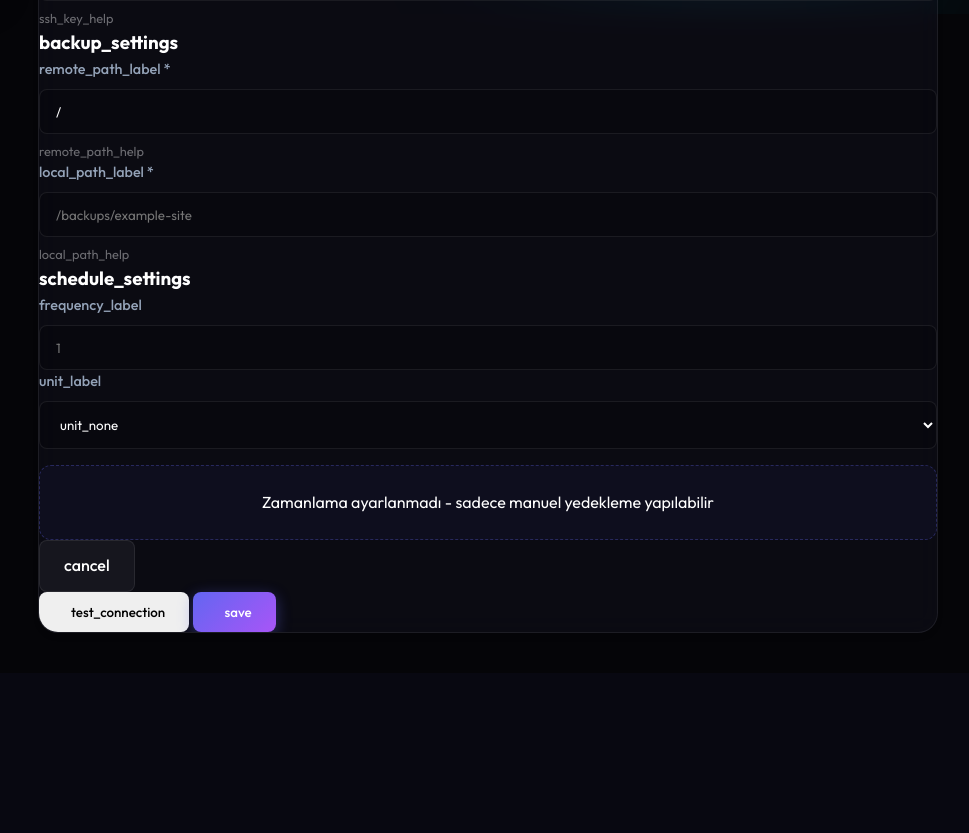
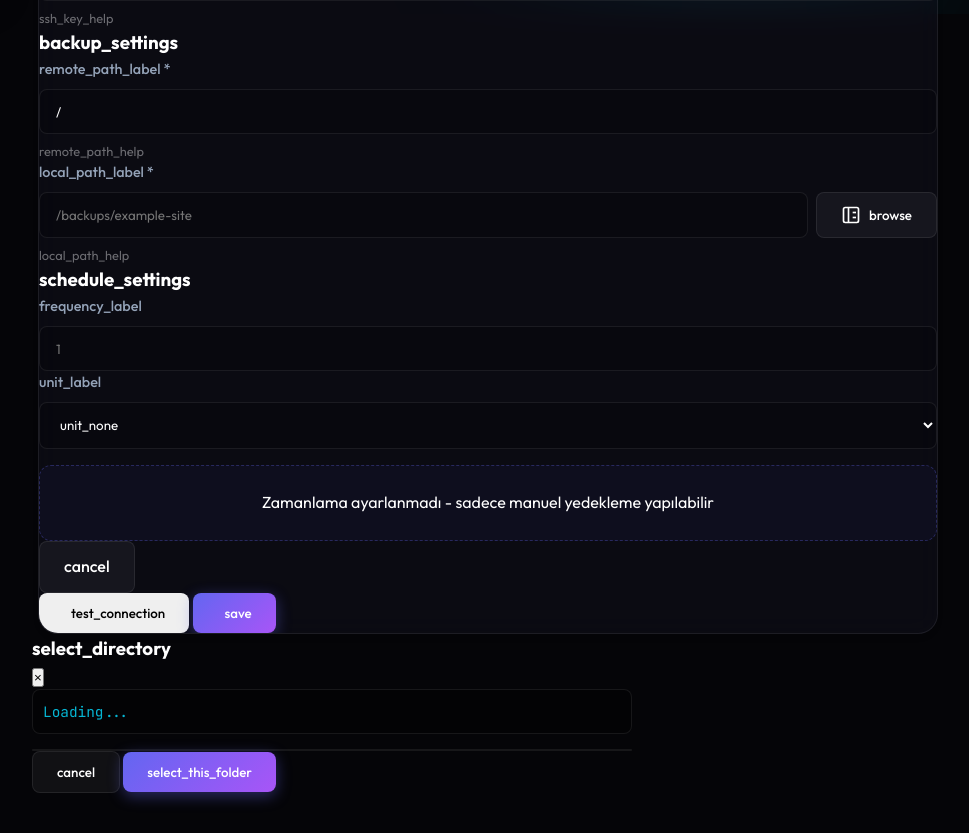
Before and after one commit to Skucukbayy/websitebackupmanager, a Flask app: page /add-site in a window 1280 px wide. Shown: the part 786-1619 px from the top of the page, without its empty margins (296-1265 px from the left). Before the commit the page ends 1419 px from the top, so only its background shows below. Run offline with Flask 3, Linux system fonts and the light colour scheme; the visitor is signed in with stand-in values (Sample User, id 1); data that the repository does not hold is empty; parts of the project's set-up code (start-up, migrations or seed data) failed here and were passed over.

Commit message:
Feature: Add directory browser for local backup path

```diff
--- a/app.py
+++ b/app.py
@@ -339,6 +339,43 @@ def get_translations():
     lang = session.get('lang', 'tr')
     return jsonify(TRANSLATIONS.get(lang, {}))
 
+@app.route('/api/system/browse', methods=['GET'])
+def browse_filesystem():
+    """Browse directories on the server"""
+    try:
+        path = request.args.get('path', '')
+
+        # Default to current directory if empty
+        if not path:
+            path = os.getcwd()
+
+        if not os.path.exists(path):
+            return jsonify({'error': 'Path does not exist'}), 404
+
+        if not os.path.isdir(path):
+            return jsonify({'error': 'Not a directory'}), 400
+
+        # Get directories
+        directories = []
+        try:
+            with os.scandir(path) as it:
+                for entry in it:
+                    if entry.is_dir() and not entry.name.startswith('.'):
+                        directories.append(entry.name)
+        except PermissionError:
+            return jsonify({'error': 'Permission denied'}), 403
+
+        directories.sort()
+
+        return jsonify({
+            'current_path': os.path.abspath(path),
+            'parent_path': os.path.dirname(os.path.abspath(path)),
+            'directories': directories
+        })
+    except Exception as e:
+        logger.error(f"Browse error: {e}")
+        return jsonify({'error': str(e)}), 500
+
 def format_size(size):
     """Format bytes to human readable size"""
     for unit in ['B', 'KB', 'MB', 'GB', 'TB']:
--- a/static/css/style.css
+++ b/static/css/style.css
@@ -540,6 +540,19 @@ a {
     box-shadow: 0 0 0 3px rgba(99, 102, 241, 0.15);
 }
 
+.input-group {
+    display: flex;
+    gap: 0.5rem;
+}
+
+.input-group input {
+    flex: 1;
+}
+
+.input-group .btn {
+    white-space: nowrap;
+}
+
 .form-group small.form-help {
     margin-top: 0.4rem;
     display: block;
@@ -576,6 +589,55 @@ a {
     box-shadow: 0 10px 40px rgba(0, 0, 0, 0.5);
     color: white;
     border-radius: var(--radius-md);
+}
+
+/* File Browser */
+.browser-path {
+    background: rgba(0,0,0,0.3);
+    padding: 10px;
+    border-radius: var(--radius-sm);
+    margin-bottom: 15px;
+    font-family: 'JetBrains Mono', monospace;
+    font-size: 0.9rem;
+    color: var(--accent-secondary);
+    border: 1px solid var(--glass-border);
+    word-break: break-all;
+}
+
+.browser-list {
+    max-height: 400px;
+    overflow-y: auto;
+    border: 1px solid var(--glass-border);
+    border-radius: var(--radius-sm);
+    background: rgba(0,0,0,0.2);
+}
+
+.browser-item {
+    display: flex;
+    align-items: center;
+    gap: 10px;
+    padding: 12px 15px;
+    border-bottom: 1px solid var(--glass-border);
+    cursor: pointer;
+    transition: background 0.2s;
+}
+
+.browser-item:hover {
+    background: rgba(255,255,255,0.05);
+}
+
+.browser-item:last-child {
+    border-bottom: none;
+}
+
+.browser-item svg {
+    width: 20px;
+    height: 20px;
+    color: var(--text-muted);
+}
+
+.browser-item.folder svg {
+    color: var(--accent-warning);
 }
 
 /* Scrollbar */
--- a/templates/add_site.html
+++ b/templates/add_site.html
@@ -101,8 +101,20 @@ endblock %}
 
                 <div class="form-group">
                     <label for="local_backup_path">{{ t('local_path_label') }} *</label>
-                    <input type="text" id="local_backup_path" name="local_backup_path" required
-                        placeholder="/backups/example-site" value="{{ site.local_backup_path if site else '' }}">
+                    <div class="input-group">
+                        <input type="text" id="local_backup_path" name="local_backup_path" required
+                            placeholder="/backups/example-site" value="{{ site.local_backup_path if site else '' }}">
+                        <button type="button" class="btn btn-secondary" onclick="openFileBrowser()">
+                            <svg viewBox="0 0 24 24" fill="none" stroke="currentColor" stroke-width="2" width="20"
+                                height="20">
+                                <rect x="3" y="3" width="18" height="18" rx="2" ry="2"></rect>
+                                <line x1="9" y1="3" x2="9" y2="21"></line>
+                                <path d="M14 9h4"></path>
+                                <path d="M14 15h4"></path>
+                            </svg>
+                            {{ t('browse') }}
+                        </button>
+                    </div>
                     <small class="form-help">{{ t('local_path_help') }}</small>
                 </div>
             </div>
@@ -165,6 +177,26 @@ endblock %}
             </div>
         </div>
     </form>
+</div>
+
+<!-- File Browser Modal -->
+<div class="modal-overlay" id="browser-modal">
+    <div class="modal" style="max-width: 600px; width: 90%;">
+        <div class="modal-header">
+            <h3>{{ t('select_directory') }}</h3>
+            <button class="modal-close" onclick="closeFileBrowser()">&times;</button>
+        </div>
+        <div class="modal-body">
+            <div class="browser-path" id="browser-current-path">Loading...</div>
+            <div class="browser-list" id="browser-list">
+                <!-- Items -->
+            </div>
+        </div>
+        <div class="modal-footer">
+            <button class="btn btn-secondary" onclick="closeFileBrowser()">{{ t('cancel') }}</button>
+            <button class="btn btn-primary" onclick="selectCurrentDirectory()">{{ t('select_this_folder') }}</button>
+        </div>
+    </div>
 </div>
 {% endblock %}
 
@@ -314,5 +346,82 @@ endblock %}
             console.error(error);
         }
     });
+
+    // File Browser Logic
+    let currentBrowserPath = '';
+
+    function openFileBrowser() {
+        const currentInput = document.getElementById('local_backup_path').value;
+        // If input has a path, try to open it, otherwise default
+        loadDirectory(currentInput || '');
+        document.getElementById('browser-modal').classList.add('active');
+    }
+
+    function closeFileBrowser() {
+        document.getElementById('browser-modal').classList.remove('active');
+    }
+
+    async function loadDirectory(path) {
+        const list = document.getElementById('browser-list');
+        const pathDisplay = document.getElementById('browser-current-path');
+
+        list.innerHTML = '<div style="padding: 20px; text-align: center;"><div class="spinner"></div></div>';
+
+        try {
+            const response = await fetch(`/api/system/browse?path=${encodeURIComponent(path)}`);
+            const data = await response.json();
+
+            if (!response.ok) {
+                // If path not found (e.g. user typed nonsense), try root or home
+                if (path !== '') {
+                    loadDirectory('');
+                    return;
+                }
+                throw new Error(data.error);
+            }
+
+            currentBrowserPath = data.current_path;
+            pathDisplay.textContent = currentBrowserPath;
+
+            let html = '';
+
+            // Parent directory link
+            html += `
+                <div class="browser-item" onclick="loadDirectory('${data.parent_path.replace(/'/g, "\\'")}')">
+                    <svg viewBox="0 0 24 24" fill="none" stroke="currentColor" stroke-width="2">
+                        <polyline points="9 14 4 9 9 4"></polyline>
+                        <path d="M20 20v-7a4 4 0 0 0-4-4H4"></path>
+                    </svg>
+                    <span>.. (${t('go_up')})</span>
+                </div>
+            `;
+
+            data.directories.forEach(dir => {
+                const fullPath = currentBrowserPath === '/' ? `/${dir}` : `${currentBrowserPath}/${dir}`;
+                html += `
+                    <div class="browser-item folder" onclick="loadDirectory('${fullPath.replace(/'/g, "\\'")}')">
+                        <svg viewBox="0 0 24 24" fill="none" stroke="currentColor" stroke-width="2">
+                            <path d="M22 19a2 2 0 0 1-2 2H4a2 2 0 0 1-2-2V5a2 2 0 0 1 2-2h5l2 3h9a2 2 0 0 1 2 2z"></path>
+                        </svg>
+                        <span>${dir}</span>
+                    </div>
+                `;
+            });
+
+            if (data.directories.length === 0) {
+                html += `<div style="padding: 15px; text-align: center; color: #999;">${t('empty_directory')}</div>`;
+            }
+
+            list.innerHTML = html;
+
+        } catch (error) {
+            list.innerHTML = `<div style="padding: 15px; color: #ff5555;">Error: ${error.message}</div>`;
+        }
+    }
+
+    function selectCurrentDirectory() {
+        document.getElementById('local_backup_path').value = currentBrowserPath;
+        closeFileBrowser();
+    }
 </script>
 {% endblock %}
```
